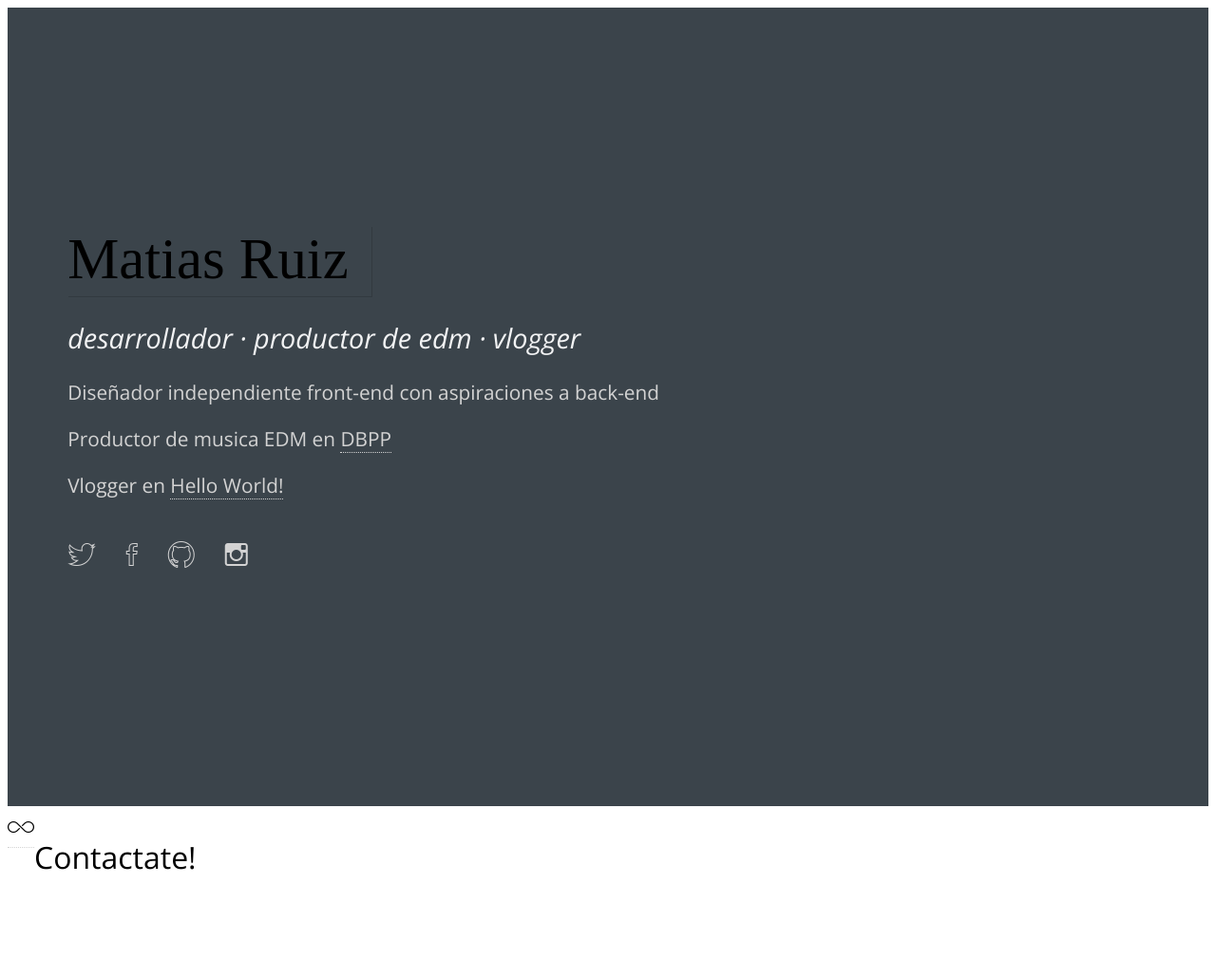
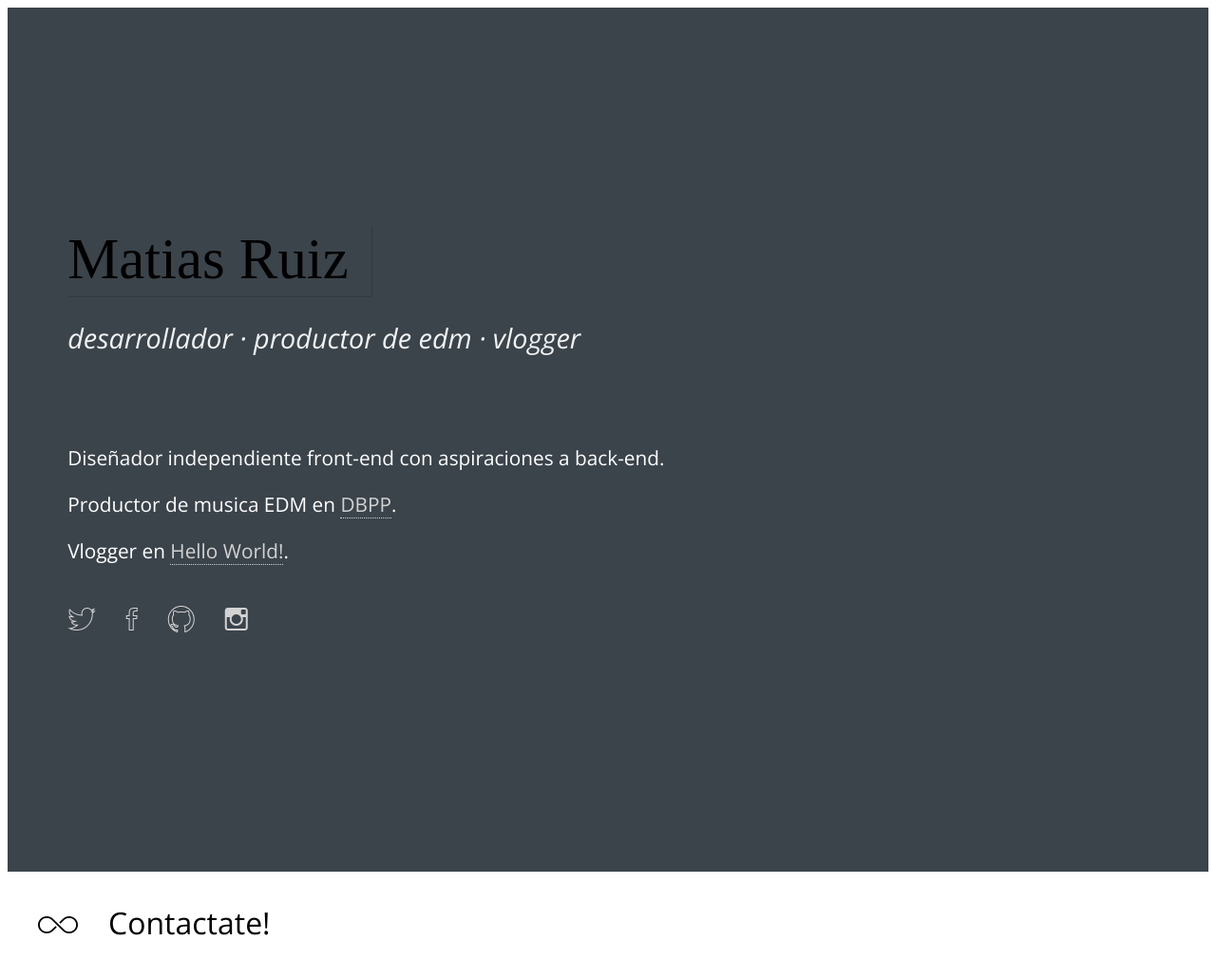
Before and after one commit to 98ruizmatias/Matias, a plain HTML site: page index.html in a window 1280 px wide. Shown: the whole page at 95% size. Before the commit the page ends 956 px from the top, so only its background shows below. Drawn offline with nearby package versions, Linux system fonts and the light colour scheme.

Commit message:
arregla6

```diff
--- a/index.html
+++ b/index.html
@@ -14,9 +14,9 @@
 		<h1 id="nombre">Matias Ruiz</h1>
 		<h2 id="me">desarrollador · productor de edm · vlogger</h2>
 		<div class="more">
-			<p>Diseñador independiente front-end con aspiraciones a back-end</p>
-			<p>Productor de musica EDM en <a href="https://soundcloud.com/dbp-project" target="blank">DBPP</a> </p>
-			<p>Vlogger en <a href="https://www.youtube.com/channel/UC9fD3n5Ng73lqYPjXme5lYQ" target="blank">Hello World!</a></p>
+			<p>Diseñador independiente front-end con aspiraciones a back-end.</p>
+			<p>Productor de musica EDM en <a href="https://soundcloud.com/dbp-project" target="blank">DBPP</a>.</p>
+			<p>Vlogger en <a href="https://www.youtube.com/channel/UC9fD3n5Ng73lqYPjXme5lYQ" target="blank">Hello World!</a>.</p>
 		</div>
 
 	 	 	<div class="sone">
@@ -49,10 +49,10 @@
 	</header>
 
 	<footer>
-		<a href="mailto:alejandroruiz659@gmail.com" class="contacto">
-			<span class="ion-ios-infinite-outline"></span>
+		<a href="mailto:alejandroruiz659@gmail.com" id="contacto">
+			<span class="ion-ios-infinite-outline" id="infinito"></span>
+			<p>Contactate!</p>
 		</a>
-		<p class="contacto">Contactate!</p>
 	</footer>
 
 </body>
--- a/styles/styles.css
+++ b/styles/styles.css
@@ -46,7 +46,8 @@ footer
 
 .more
 {
-	color: #D3D3D3;
+	padding-top: 3rem;
+	color: white;
 	font-weight: lighter;
 	font-size: 1.30rem;
 }
@@ -94,6 +95,33 @@ div a:hover
 	font-size: 2rem;
 }
 
+#contacto
+{
+	border: none;
+	font-weight: lighter;
+	color: black;
+	float: right;
+	font-size: 2rem;
+	float: left;
+    width: 20rem;
+    height: 7rem;
+}
+
+#contacto:hover
+{
+    color: white;
+    text-shadow: 0px 0px 2px rgba(0, 0, 0, 1);
+}
+
+#infinito
+{
+	float: left;
+    padding-top: 1.45rem;
+    padding-left: 2rem;
+    padding-right: 2rem;
+    font-size: 3rem;
+  }
+
 p .contacto
 {
 	padding-left: -2rem;
```
